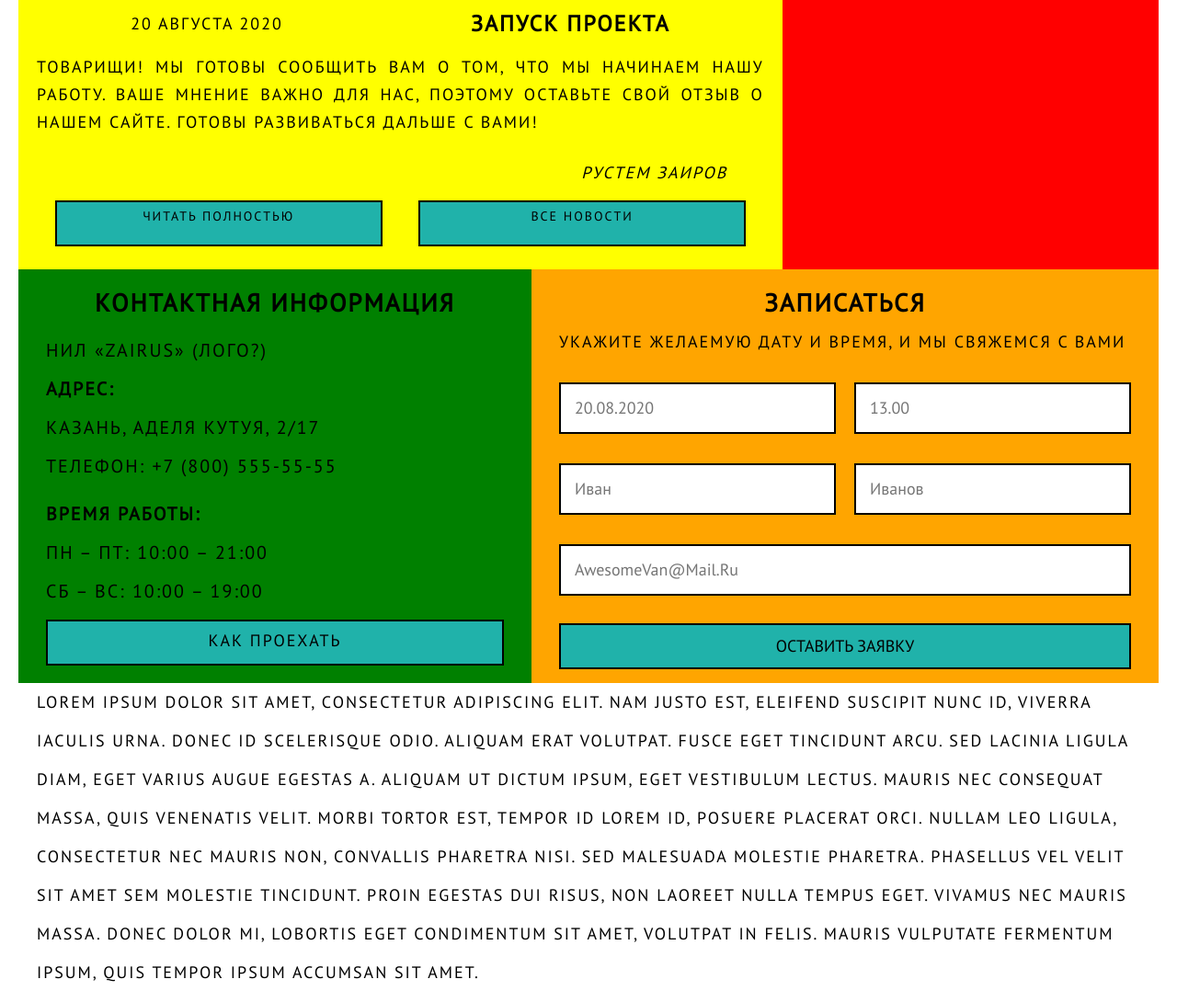
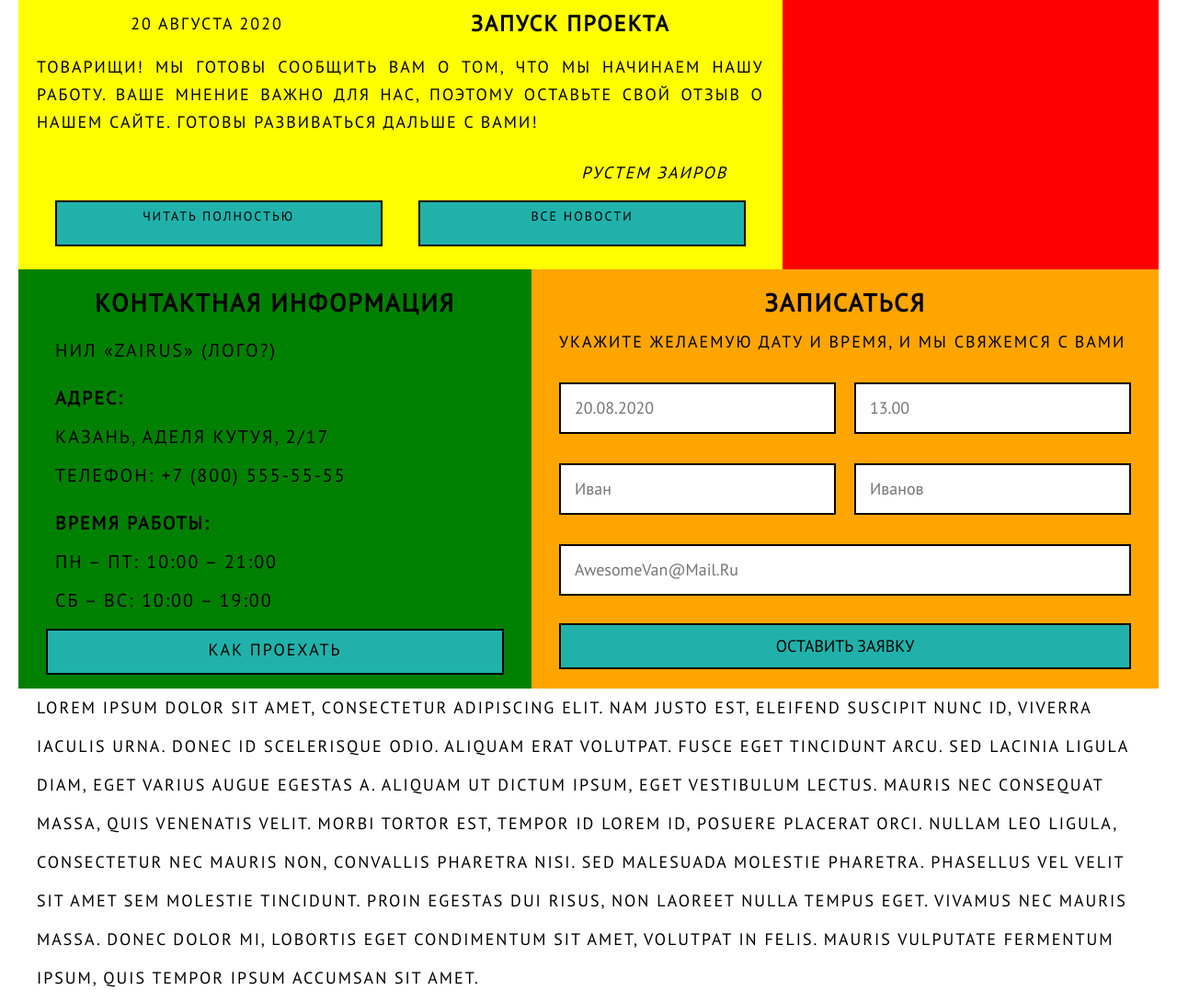
Before and after one commit to ShuliatevAl/ZaiRus, a website: page _src/index.html in a window 1280 px wide. Shown: the part 877-1967 px from the top of the page at 92% size. Drawn offline with nearby package versions, Linux system fonts and the light colour scheme; files that its build step writes are made by us from their sources; files whose address does not match are found by name.

Commit message:
Фикс кнопки
Раздел контакты

```diff
--- a/_src/index.html
+++ b/_src/index.html
@@ -121,8 +121,10 @@
                 <div class="index__middle _container2">
                     <section class="index__contacts contacts">
                         <h2 class="index__title">Контактная информация</h2>
+                        <div class="contacts__company">
+                            НИЛ «ZaiRus» (лого?)
+                        </div>
                         <p class="contacts__adress">
-                            НИЛ «ZaiRus» (лого?)<br>
                             <span class="contacts__highlight">Адрес:</span><br>
                             Казань, Аделя Кутуя, 2/17<br>
                             Телефон: <a href="tel:+78005555555">+7 (800) 555-55-55</a>
--- a/_src/scss/_index.scss
+++ b/_src/scss/_index.scss
@@ -311,17 +311,28 @@
 }
 
 .contacts {
+  display: flex;
+  flex-direction: column;
+  justify-content: space-between;
   padding: 15px 30px;
 
+  &__company,
   &__adress,
   &__hours {
-    margin: 10px auto;
+    margin: 10px 0 0 10px;
+    font-size: 20px;
+  }
 
-    font-size: 20px;
+  &__hours {
+    margin-bottom: 10px;
   }
 
   &__highlight {
     font-weight: bold;
+  }
+
+  &__button {
+    max-width: 100%;
   }
 }
 
```
Also changed, not shown: dist/css/style.css, dist/css/style.min.css, dist/index.html.
